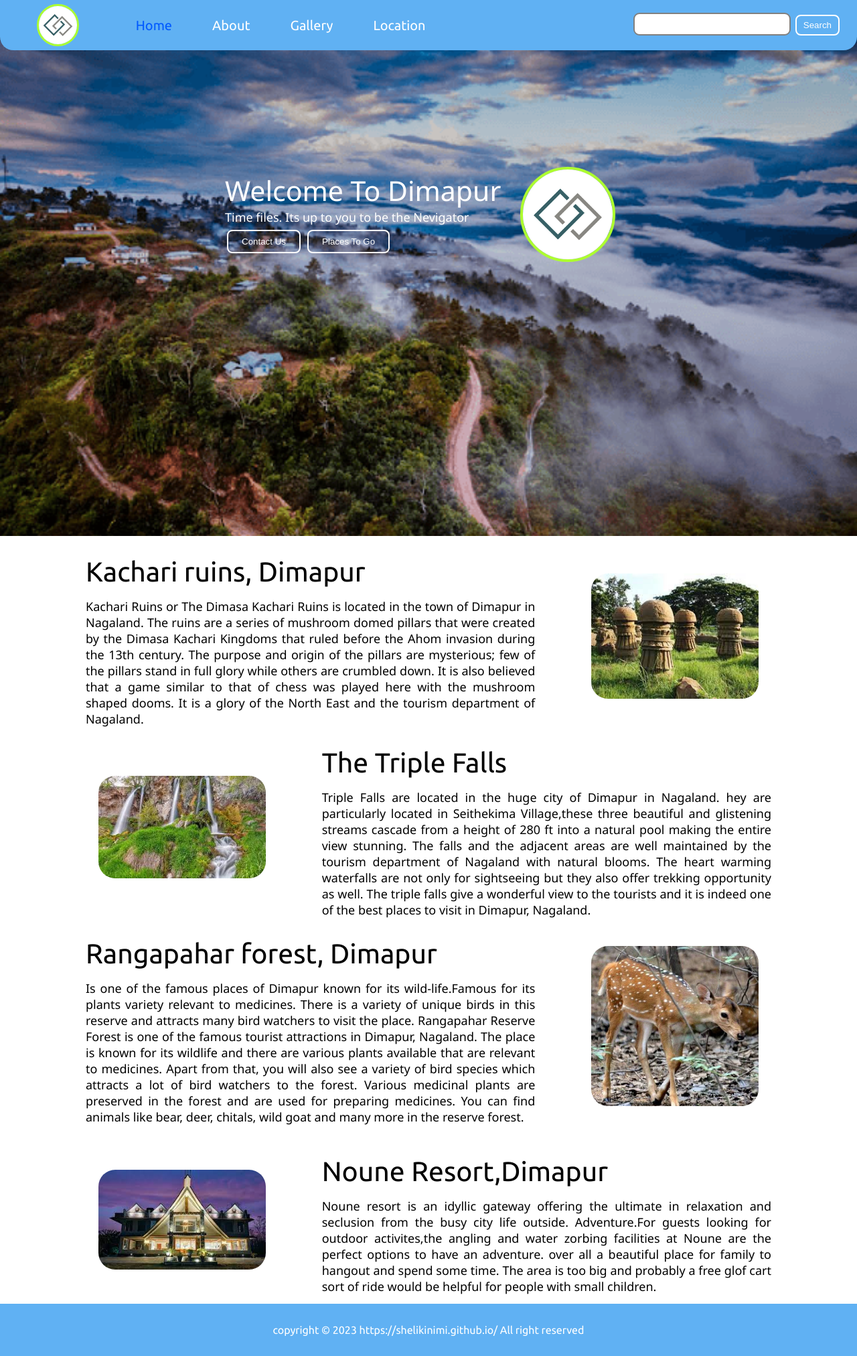
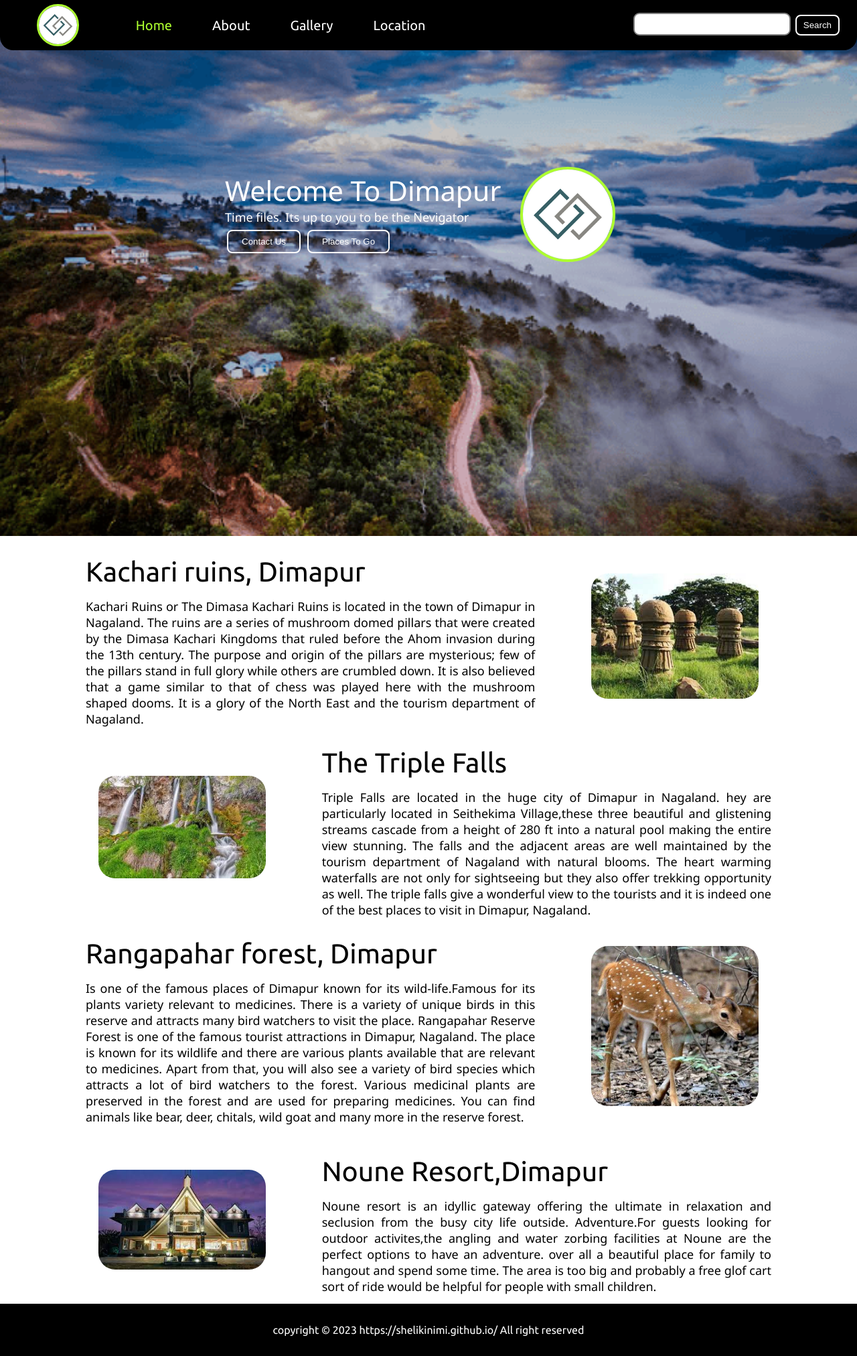
Before and after one commit to shelikinimi/shelikinimi.github.io, a plain HTML site: page index.html in a window 1280 px wide. Shown: the whole page at 67% size. Drawn offline with Linux system fonts and the light colour scheme.

Commit message:
Add files via upload

```diff
--- a/index.html
+++ b/index.html
@@ -11,7 +11,7 @@
     <nav class="navbar">
       <ul class="nav-list">
         <div class="logo"><img src="download.png" alt="logo" /></div>
-        <li><a href="index.html" style="color: rgb(0, 89, 255)">Home</a></li>
+        <li><a href="index.html" style="color: greenyellow">Home</a></li>
         <li><a href="about.html">About</a></li>
         <li><a href="gallery.html">Gallery</a></li>
         <li><a href="location.html">Location</a></li>
--- a/style.css
+++ b/style.css
@@ -17,7 +17,7 @@
 }
 
 .navbar {
-  background-color: rgb(96, 177, 243);
+  background-color: black;
   display: flex;
   align-items: center;
   justify-content: center;
@@ -45,7 +45,7 @@
 }
 .nav-list li a:hover {
   text-decoration: none;
-  color: rgb(91, 123, 165);
+  color: rgb(63, 63, 63);
 }
 .rightNav {
   width: 30%;
@@ -173,7 +173,7 @@
   /* margin-top: 19px; */
 }
 .text-footer {
-  background-color: rgb(96, 177, 243);
+  background-color: #000000;
   text-align: center;
   padding: 30px 0;
   font-family: "ubuntu", sans-serif;
```
Also changed, not shown: about.html (+1 -1 lines), gallery.html (+1 -1 lines), location.html (+1 -1 lines).
